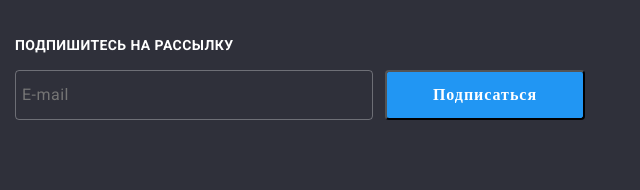
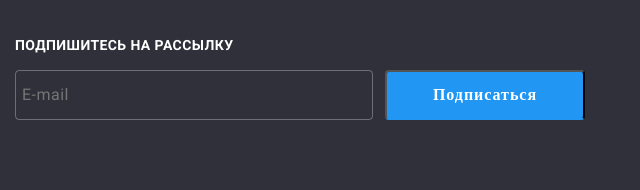
Before and after one commit to Anastasia6588/goit-markup-hw-03, a plain HTML site: page index.html in a window 1280 px wide. Shown: the part 2634-2824 px from the top of the page, 640-1280 px from the left. Drawn offline with Linux system fonts and the light colour scheme.

Commit message:
border color none

```diff
--- a/css/styles.css
+++ b/css/styles.css
@@ -492,7 +492,7 @@ footer {
 	letter-spacing: 0.06em;
 	color: var(--light-text);
 	border-radius: 4px;
-	/*border-color: transparent;*/
+	border-bottom-color: transparent;
 	width: 200px;
 	height: 50px;
 	align-items: flex-start;
```
